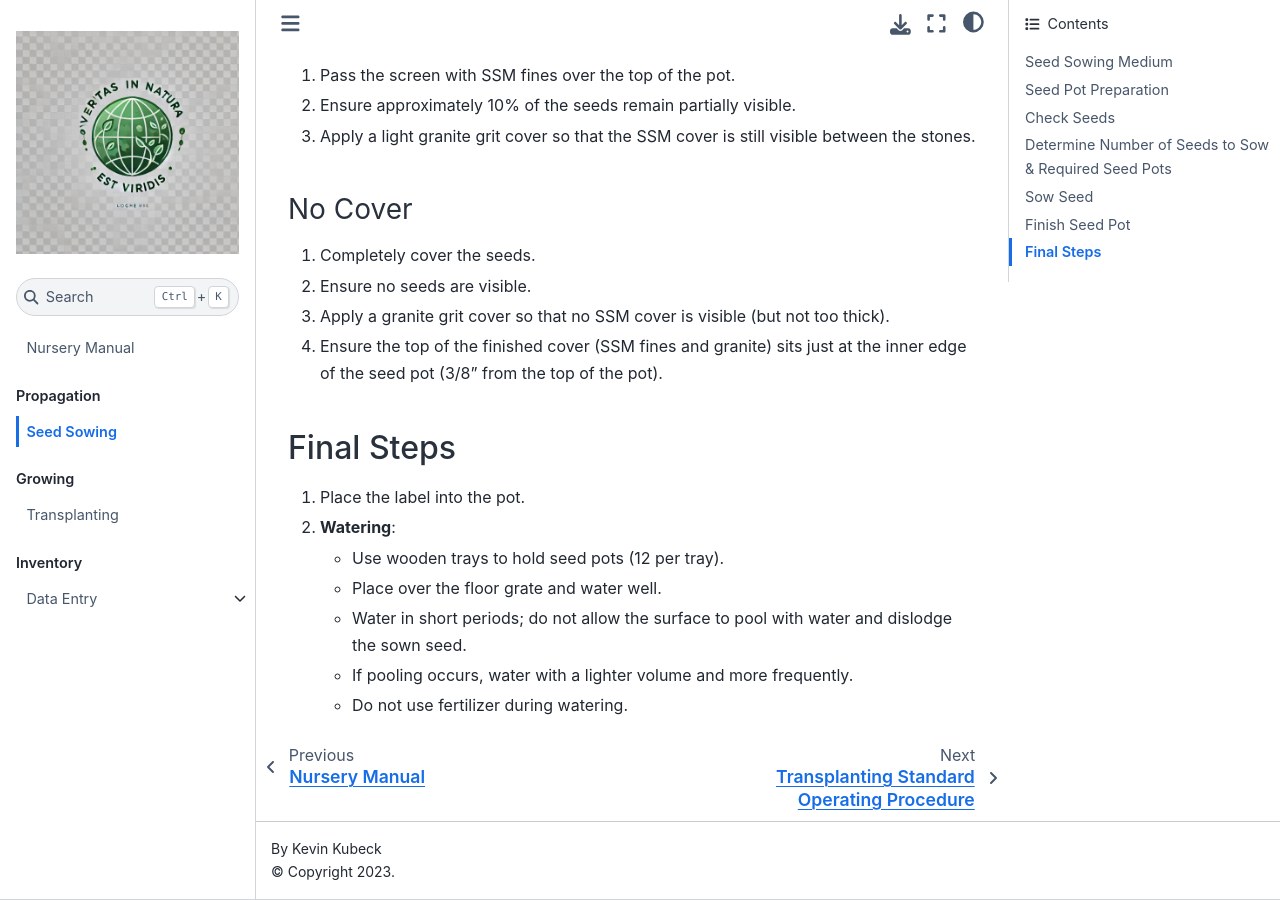
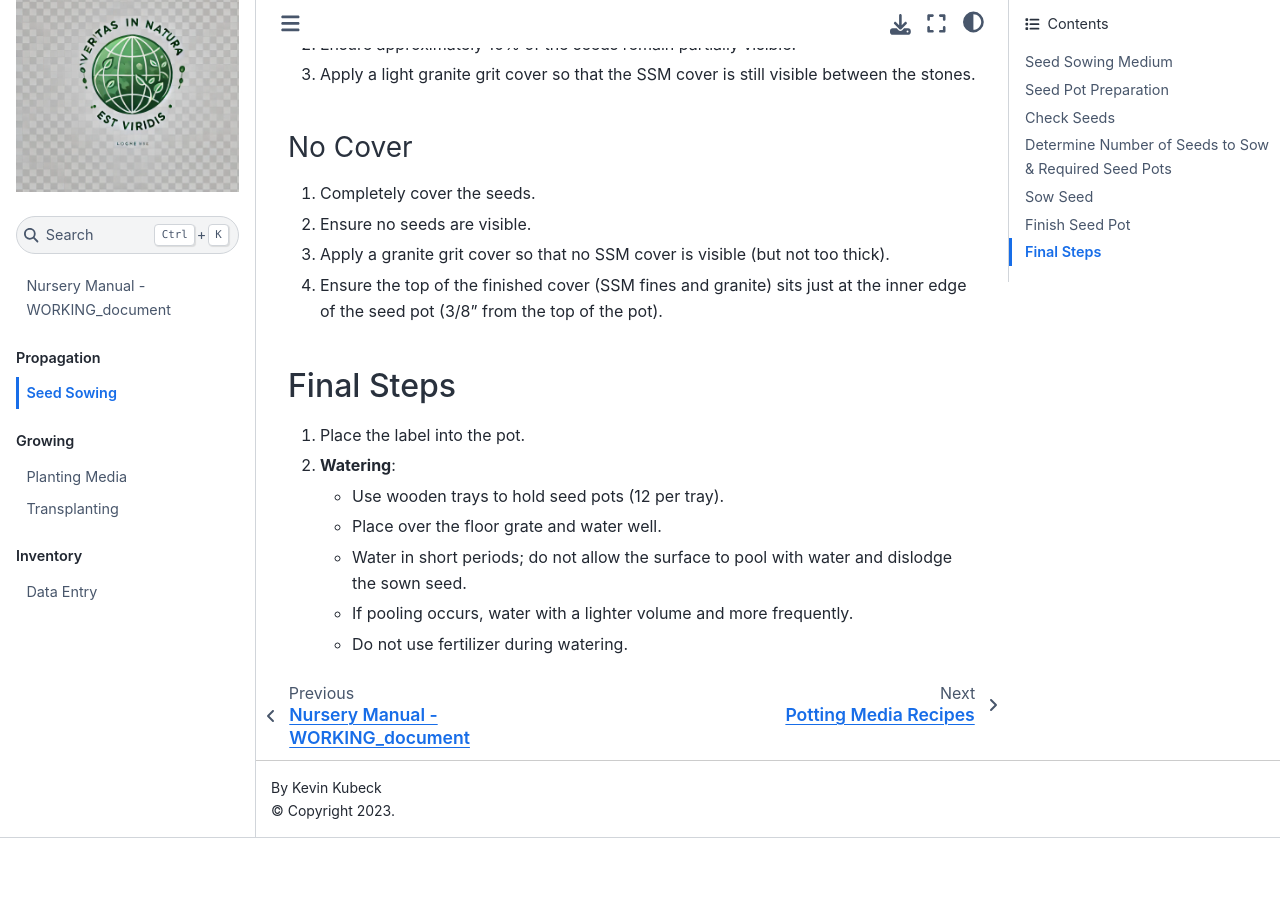
Before and after one commit to Kkubeck/nursery-manual, a Jupyter Book: the page built from docs/seed-sowing.md, in a window 1280 px wide and 900 px high, scrolled down 2514 px. Built offline with Jupyter Book 1.0.4 settings and Sphinx 7.4.7 and the Sphinx Book theme 1.1.4, drawn with Linux system fonts in a browser that asks for light colours; pages that are not in the unit, such as notebooks, are missing from menus; after the commit the page ends 3352 px from its top, so only the background shows below that; some of the changed text lies outside the part shown.

Commit message:
minor update to index.md , seed-sowing.md and table of contents.

```diff
--- a/_toc.yml
+++ b/_toc.yml
@@ -9,16 +9,19 @@
     chapters:
     - file: docs/seed-sowing
       title: Seed Sowing
-    - file: notebooks/project_cold_with_graphics
-      title: Project Cold with Graphics
   - caption: Growing
     chapters:
+    - file: docs/potting_media_recipes
+      title: Planting Media
     - file: docs/transplanting
       title: Transplanting
   - caption: Inventory
     chapters:
     - file: docs/data_entry
       title: Data Entry
-      sections:
+  - caption: Apps
+    chapters:
+      - file: notebooks/project_cold_with_graphics
+        title: Project Cold with Graphics
       - file: notebooks/seed_pot_RQ_count
         title: Seed Pot RQ Count
--- a/docs/seed-sowing.md
+++ b/docs/seed-sowing.md
@@ -1,7 +1,3 @@
-Here's your Seed Sowing Standard Operating Procedure converted into Markdown:
-
----
-
 # Seed Sowing Standard Operating Procedure
 
 ## Seed Sowing Medium
--- a/index.md
+++ b/index.md
@@ -1,4 +1,4 @@
-# Nursery Manual
+# Nursery Manual - WORKING_document
 
 An set of instructions, recipes, and applications to help manage the University of British Columbia Botanical Garden's nursery site.
 
```
